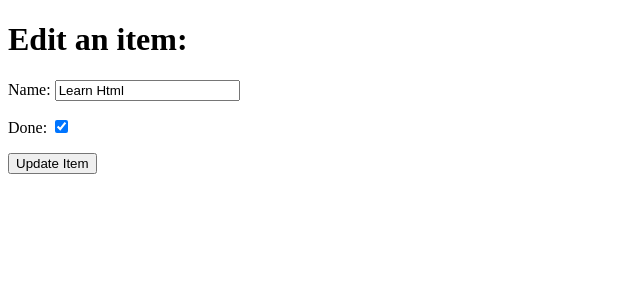
After one commit to e-h-dev/django-test, a Django app: page /edit/3 in a window 1280 px wide. The commit adds this page. Shown: the top 300 px of the page, without its empty margins (0-640 px from the left). Run offline with Django 3.2, Linux system fonts and the light colour scheme; data comes from the database, SQL or seed files in the repository; both versions use the stored data as it was after the commit.

Commit message:
Ad update functionality

```diff
--- a/django_todo/urls.py
+++ b/django_todo/urls.py
@@ -15,10 +15,11 @@ Including another URLconf
 """
 from django.contrib import admin
 from django.urls import path
-from todo.views import get_todo_list, add_item
+from todo.views import get_todo_list, add_item, edit_item
 
 urlpatterns = [
     path('admin/', admin.site.urls),
     path('', get_todo_list, name='get_todo_list'),
     path('add', add_item, name='add'),
+    path('edit/<item_id>', edit_item, name='edit'),
 ]
--- /dev/null
+++ b/todo/templates/todo/edit_item.html
@@ -0,0 +1,20 @@
+<!DOCTYPE html>
+<html lang="en">
+<head>
+    <meta charset="UTF-8">
+    <meta name="viewport" content="width=device-width, initial-scale=1.0">
+    <title>Document</title>
+</head>
+<body>
+    <h1>Edit an item:</h1>
+    <form method="POST">
+        {% csrf_token %}
+        {{ form.as_p }}
+        <div>
+            <p>
+                <button type="submit">Update Item</button>
+            </p>
+        </div>
+    </form>
+</body>
+</html>
--- a/todo/templates/todo/todo_list.html
+++ b/todo/templates/todo/todo_list.html
@@ -15,6 +15,11 @@
                 {% else%}
                     <td>{{ item.name }}</td>
                 {% endif %}
+                <td>
+                    <a href="/edit/{{ item.id }}">
+                        <button>Edit</button>
+                    </a>
+                </td>
             </tr>
         {% empty %}
         <tr><td>You have nothing to do.</td></tr>
--- a/todo/views.py
+++ b/todo/views.py
@@ -1,4 +1,4 @@
-from django.shortcuts import render, redirect
+from django.shortcuts import render, redirect, get_object_or_404
 from .models import Item
 from .form import ItemForm
 # Create your views here.
@@ -22,3 +22,16 @@ def add_item(request):
         'form': form
     }
     return render(request, 'todo/add_item.html', context)
+
+def edit_item(request, item_id):
+    item = get_object_or_404(Item, id=item_id)
+    if request.method =='POST':
+        form = ItemForm(request.POST, instance=item)
+        if form.is_valid():
+            form.save()
+        return redirect('get_todo_list')
+    form = ItemForm(instance=item)
+    context = {
+        'form': form
+    }
+    return render(request, 'todo/edit_item.html', context)
```
Also changed, not shown: db.sqlite3.
